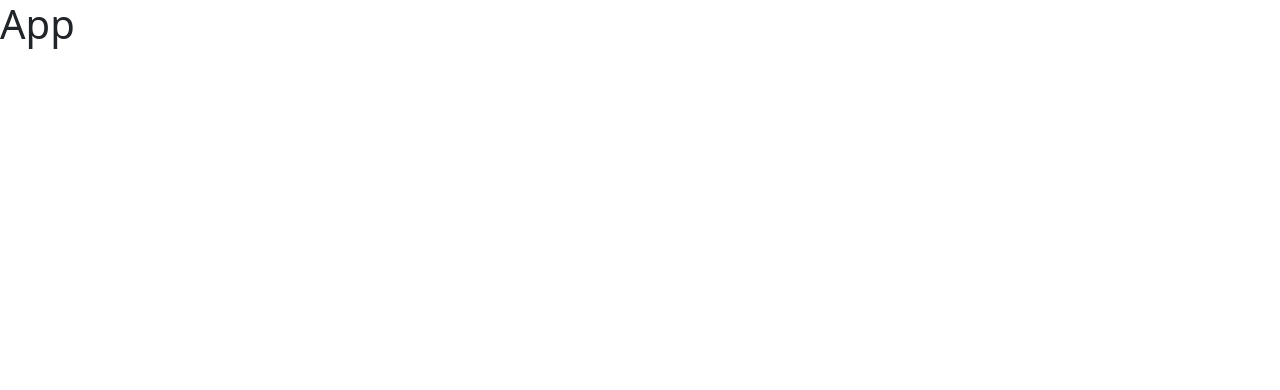
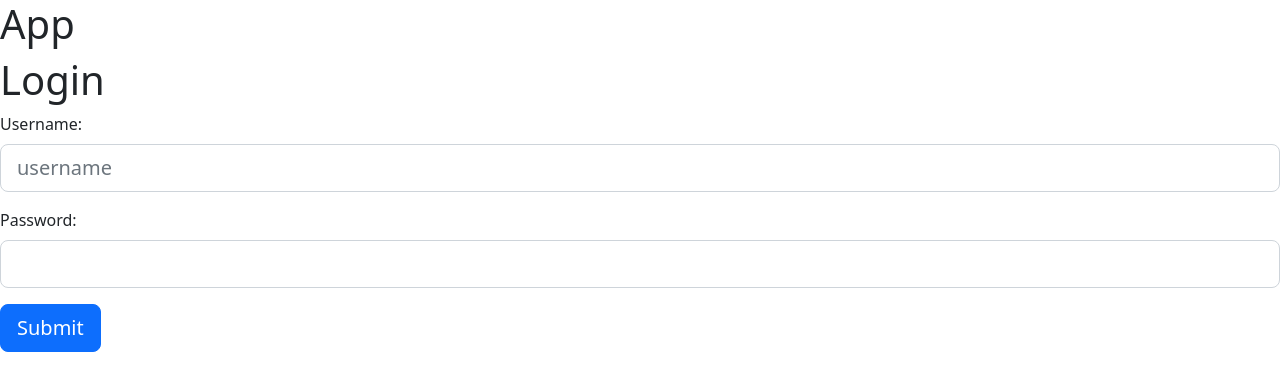
Before and after one commit to CrazyOldBuffalo/attendance-system, a React (Create React App) app: page /Login in a window 1280 px wide. Shown: the top 390 px of the page. Built offline with nearby package versions, Linux system fonts and the light colour scheme.

Commit message:
Changes to Auth and componenets

```diff
--- a/src/App.js
+++ b/src/App.js
@@ -1,13 +1,20 @@
-import Login from './Auth/Login';
+import Login from './Components/Auth/Login'
+import Home from './Components/Home'
 import './resources/styles/App.scss';
+import { BrowserRouter as Router, Routes, Route} from 'react-router-dom';
+import PrivateRoute from './Components/Auth/PrivateRoute';
 
 
 function App() {
   return (
     <div className="App">
       <h1>App</h1>
+      <Router>
+        <Routes>
+          <Route path='/Login' element={<Login/>} />
+        </Routes>
+      </Router>
     </div>
   );
 }
-
 export default App;
--- /dev/null
+++ b/src/Components/Auth/PrivateRoute.js
@@ -0,0 +1,22 @@
+// import React from 'react'
+// import { Navigate, Redirect, Route } from 'react-router-dom'
+
+// const PrivateRoute = ({component: Component, ...rest}) => {
+
+//     const isLoggedIn = AuthService.isLoggedIn()
+
+//     return (
+//         <Route
+//             {...rest}
+//                 render={props =>
+//                 {return isLoggedIn ? (
+//                     <Component {...props} />
+//                 ) : (
+//                     <Navigate to={{ pathname: './Auth/Login', state: { from: "./Auth/Login" } }} />
+//                 )
+//             }
+//                 }/>
+//     )
+// }
+
+// //export default PrivateRoute
--- a/src/Auth/Styles/Login.scss
+++ b/src/Components/Auth/Styles/Login.scss
@@ -1,4 +1,3 @@
-@use "../../resources/styles/Variables.scss";
 @import "~bootstrap/scss/bootstrap";
 
 
--- a/src/Components/Home.js
+++ b/src/Components/Home.js
@@ -1,5 +1,5 @@
 import React from "react";
-import './Styles/Home.scss'
+import '../resources/styles/Home.scss'
 
 export default function Home() {
     return(
```
Also changed, not shown: src/Components/Auth/Login.js (renamed from src/Auth/Login.js).
